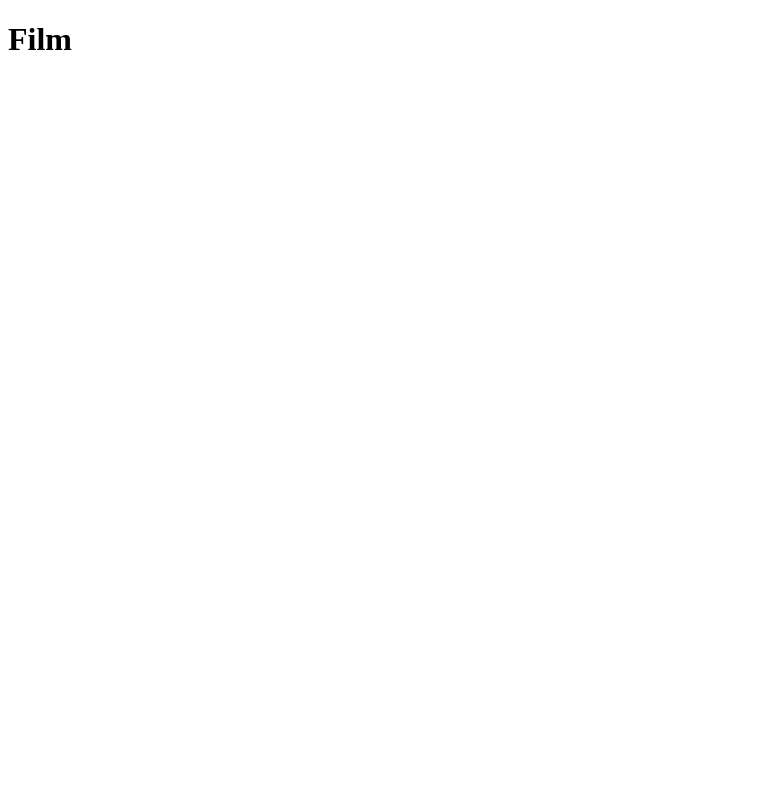
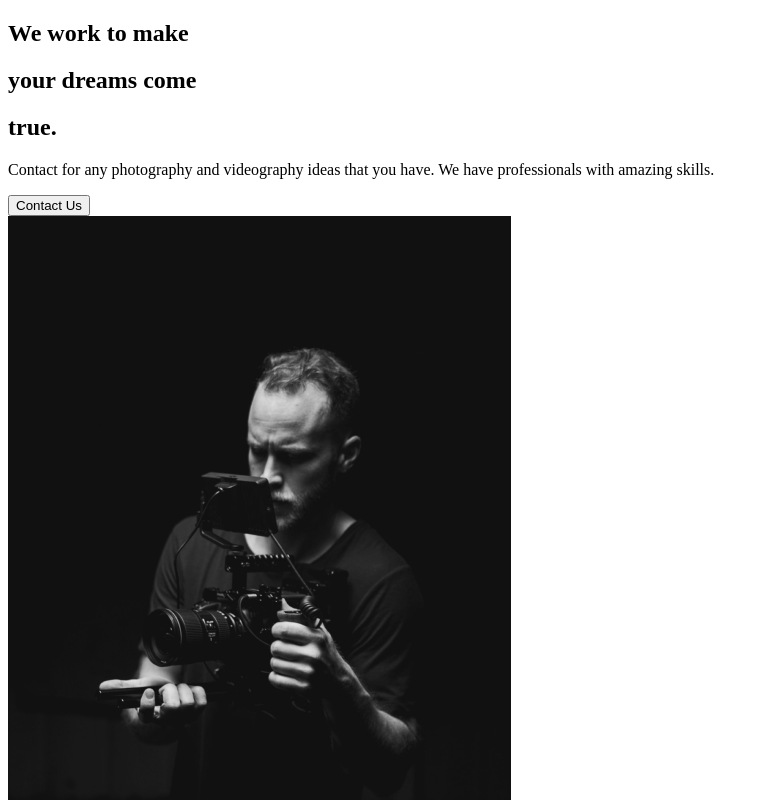
Before and after one commit to Anishb7/capture-portfolio, a React (Create React App) app: page / in a window 1280 px wide. Shown: the top 800 px of the page, without its empty margins (0-769 px from the left). Built offline with nearby package versions, Linux system fonts and the light colour scheme.

Commit message:
2. About Section

```diff
--- a/src/App.js
+++ b/src/App.js
@@ -1,9 +1,12 @@
 import React from 'react';
+import AboutSection from './components/AboutSection';
+// Import Pages
+import AboutUs from './pages/AboutUs';
 
 function App() {
   return (
     <div className='App'>
-      <h1>Film</h1>
+      <AboutUs />
     </div>
   );
 }
--- /dev/null
+++ b/src/components/AboutSection.js
@@ -0,0 +1,34 @@
+import React from 'react';
+import home1 from '../img/home1.png';
+
+const AboutSection = () => {
+  return (
+    <div>
+      <div className='description'>
+        <div className='title'>
+          <div className='hide'>
+            <h2>We work to make</h2>
+          </div>
+          <div className='hide'>
+            <h2>
+              your <span>dreams</span> come
+            </h2>
+          </div>
+          <div className='hide'>
+            <h2>true.</h2>
+          </div>
+        </div>
+        <p>
+          Contact for any photography and videography ideas that you have. We
+          have professionals with amazing skills.
+        </p>
+        <button>Contact Us</button>
+      </div>
+      <div className='image'>
+        <img src={home1} alt='guy with a camera' />
+      </div>
+    </div>
+  );
+};
+
+export default AboutSection;
--- /dev/null
+++ b/src/pages/AboutUs.js
@@ -0,0 +1,9 @@
+import React from 'react';
+//Page components
+import AboutSection from '../components/AboutSection';
+
+const AboutUs = () => {
+  return <AboutSection />;
+};
+
+export default AboutUs;
```
Also changed, not shown: 1 other file (tests, documents, lock files or other folders).
